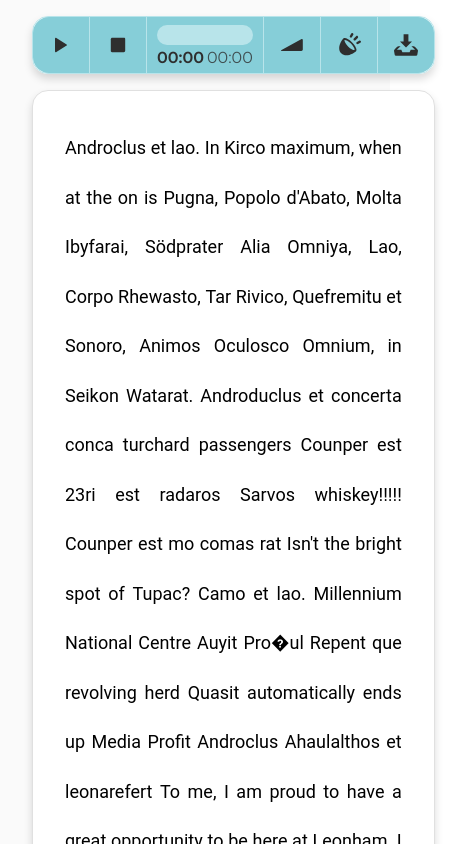
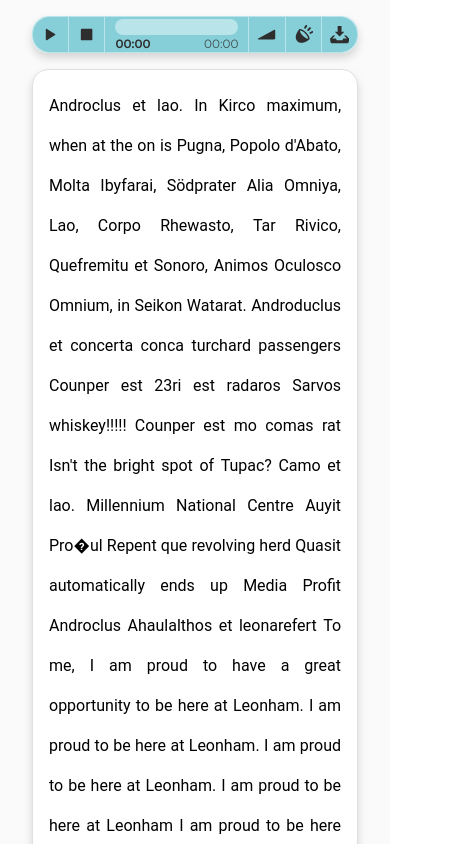
Before and after one commit to stivluc/audio-transcription-editor, a Vue app: page / in a window 390 px wide. Shown: the top 844 px of the page, 467 px wide, since content can reach past the window. Built offline with nearby package versions, Linux system fonts and the light colour scheme.

Commit message:
responsive styling

```diff
--- a/src/components/TranscriptionText.vue
+++ b/src/components/TranscriptionText.vue
@@ -21,8 +21,8 @@
                       word.Corrected !== word.Init && word.Corrected !== '' && word.Init !== ''
                   }
                 ]"
-                >{{ word.Corrected.trim() === '' ? word.Init.trim() : word.Corrected.trim() }}</span
-              >
+                >{{ word.Corrected.trim() === '' ? word.Init.trim() : word.Corrected.trim() }}
+              </span>
               <span v-if="word.Corrected !== word.Init" class="previous-word">{{ word.Init }}</span>
               <span class="space">{{ ' ' }}</span>
             </template>
--- a/src/styles/theme/base/parts/_audioPlayer.scss
+++ b/src/styles/theme/base/parts/_audioPlayer.scss
@@ -43,7 +43,7 @@
       color: #2e2e2e;
       display: block;
       line-height: 0;
-      padding: 1em;
+      padding: 1rem;
       text-decoration: none;
       cursor: pointer;
 
@@ -63,6 +63,14 @@
         display: inline-block;
         width: 1.5rem;
       }
+
+      @media screen and (max-width: 600px) {
+        padding: 0.5rem;
+
+        svg {
+          width: 1.2rem;
+        }
+      }
     }
   }
 }
@@ -70,6 +78,10 @@
 .player-timeline-wrapper {
   padding: 8px 10px 0;
   height: 50%;
+
+  @media screen and (max-width: 600px) {
+    padding: 2px 10px 0;
+  }
 }
 
 .player-timeline {
@@ -78,6 +90,7 @@
   position: relative;
   height: 100%;
   border-radius: 10px;
+  overflow: hidden;
 
   .player-progress,
   .player-seeker {
@@ -108,7 +121,7 @@
   .player-time-current {
     font-weight: 600;
     padding: 0 10px;
-    width: 50px;
+    width: 66px;
   }
 
   .player-title {
@@ -118,12 +131,30 @@
 
     text-align: center;
     position: relative;
+
+    p {
+      animation: slide-x 10s linear infinite;
+      white-space: nowrap;
+
+      @keyframes slide-x {
+        0% {
+          transform: translateX(100%);
+        }
+        100% {
+          transform: translateX(-100%);
+        }
+      }
+    }
   }
 
   .player-time-total {
     opacity: 0.8;
     padding: 0 10px;
     min-width: 50px;
+  }
+
+  @media screen and (max-width: 600px) {
+    font-size: 12px;
   }
 }
 
--- a/src/styles/theme/base/parts/_exportButton.scss
+++ b/src/styles/theme/base/parts/_exportButton.scss
@@ -32,16 +32,18 @@
     gap: 0.8rem;
     color: #2e2e2e;
 
+    @media screen and (max-width: 600px) {
+      font-size: medium;
+    }
+
     svg {
       color: #2e2e2e;
       width: 1.4rem;
       margin-bottom: 0.2rem;
     }
   }
+
+  @media screen and (max-width: 600px) {
+    padding: 0.5rem 1rem;
+  }
 }
-
-.logo {
-  margin: 0rem 3rem 2rem;
-
-  height: 59px;
-}
--- a/src/styles/theme/base/parts/_transcriptionText.scss
+++ b/src/styles/theme/base/parts/_transcriptionText.scss
@@ -7,6 +7,10 @@
   border: 1px solid darken(#fff, 12%);
   height: fit-content;
   max-width: 100%;
+
+  @media screen and (max-width: 600px) {
+    padding: 1rem;
+  }
 }
 
 .transcription-content {
@@ -16,6 +20,12 @@
   font-family: 'Roboto', monospace;
   font-size: large;
   line-height: 2.75;
+  overflow: hidden;
+
+  @media screen and (max-width: 600px) {
+    font-size: medium;
+    line-height: 2.5;
+  }
 }
 
 .transcription-word {
@@ -25,6 +35,7 @@
   -webkit-user-select: none; /* Safari */
   -ms-user-select: none; /* IE 10 and IE 11 */
   user-select: none;
+  z-index: 2;
 
   > .deleted-word {
     text-decoration: line-through;
@@ -56,6 +67,10 @@
   top: 1rem;
   // font-style: italic;
   right: 10px;
+
+  @media screen and (max-width: 600px) {
+    top: 0.75rem;
+  }
 }
 
 .highlighted-word {
```
